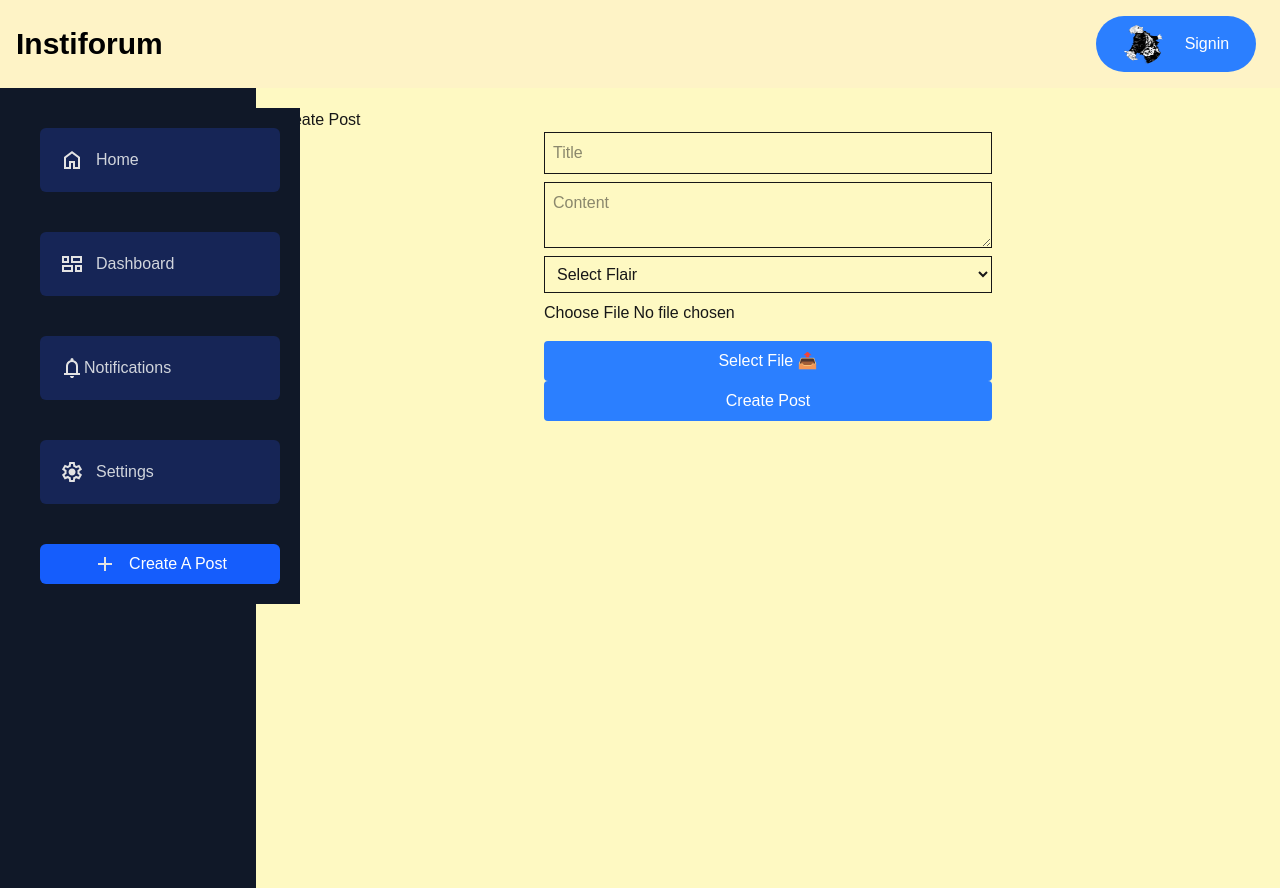
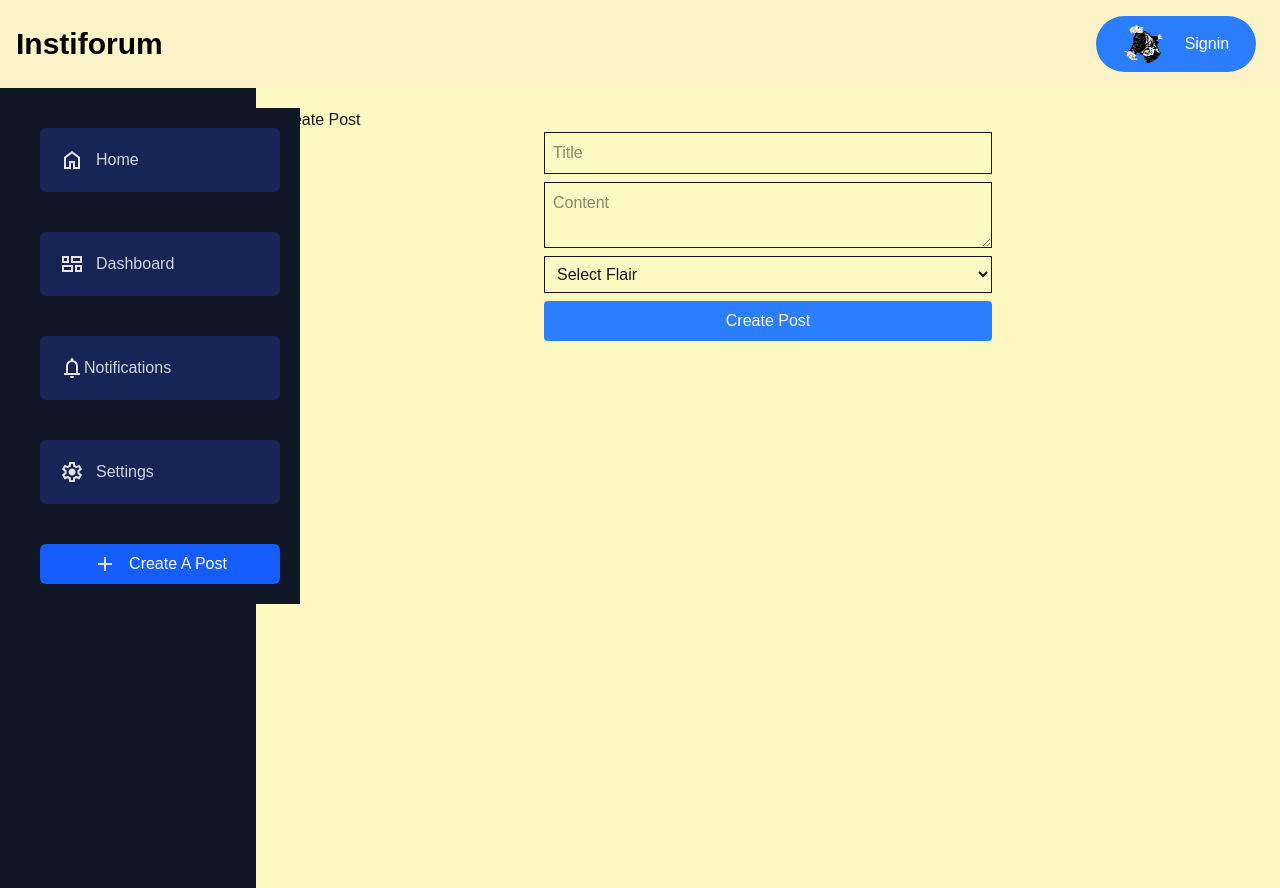
Before and after one commit to wncc/Hello-FOSS-25_Instiforum, a Next.js app: page /create in a window 1280 px wide. Built offline with nearby package versions, Linux system fonts and the light colour scheme; no server answers.

Commit message:
Update page.js

```diff
--- a/app/create/page.js
+++ b/app/create/page.js
@@ -7,10 +7,6 @@ import {redirect } from 'next/navigation';
 const Create = () => {
   const submitFunc = async (e) => {
     e.preventDefault();
-     const { media_data, media_error } = await supabase.storage
-      .from("media") // your bucket name
-      .upload(filePath, file);
-
     const postjson = {
       title: e.target.title.value,
       user_id: localStorage.getItem("user") ? JSON.parse(localStorage.getItem("user")).id : null,
@@ -34,12 +30,8 @@ const Create = () => {
 
 
   }
-  const openFileExplorer = () => {
-    const fileInput = document.querySelector('input[type="file"]');
-    if (fileInput) {
-      fileInput.click();
-    }
-  };
+
+
   return (
     <div>
       <h1>Create Post</h1>
@@ -56,12 +48,7 @@ const Create = () => {
           <option value="Feedback">Feedback</option>
           <option value="News">News</option>
         </select>
-        <input type="file" name="Media" accept="" className='mb-2'/>
-        <button
-        onClick={openFileExplorer}
-        className="mt-2 bg-blue-500 text-white px-4 py-2 rounded hover:bg-blue-600">
-        Select File 📤
-      </button>
+
 
         <button type='submit' className='bg-blue-500 text-white p-2 rounded'>Create Post</button>
       </form>
```
